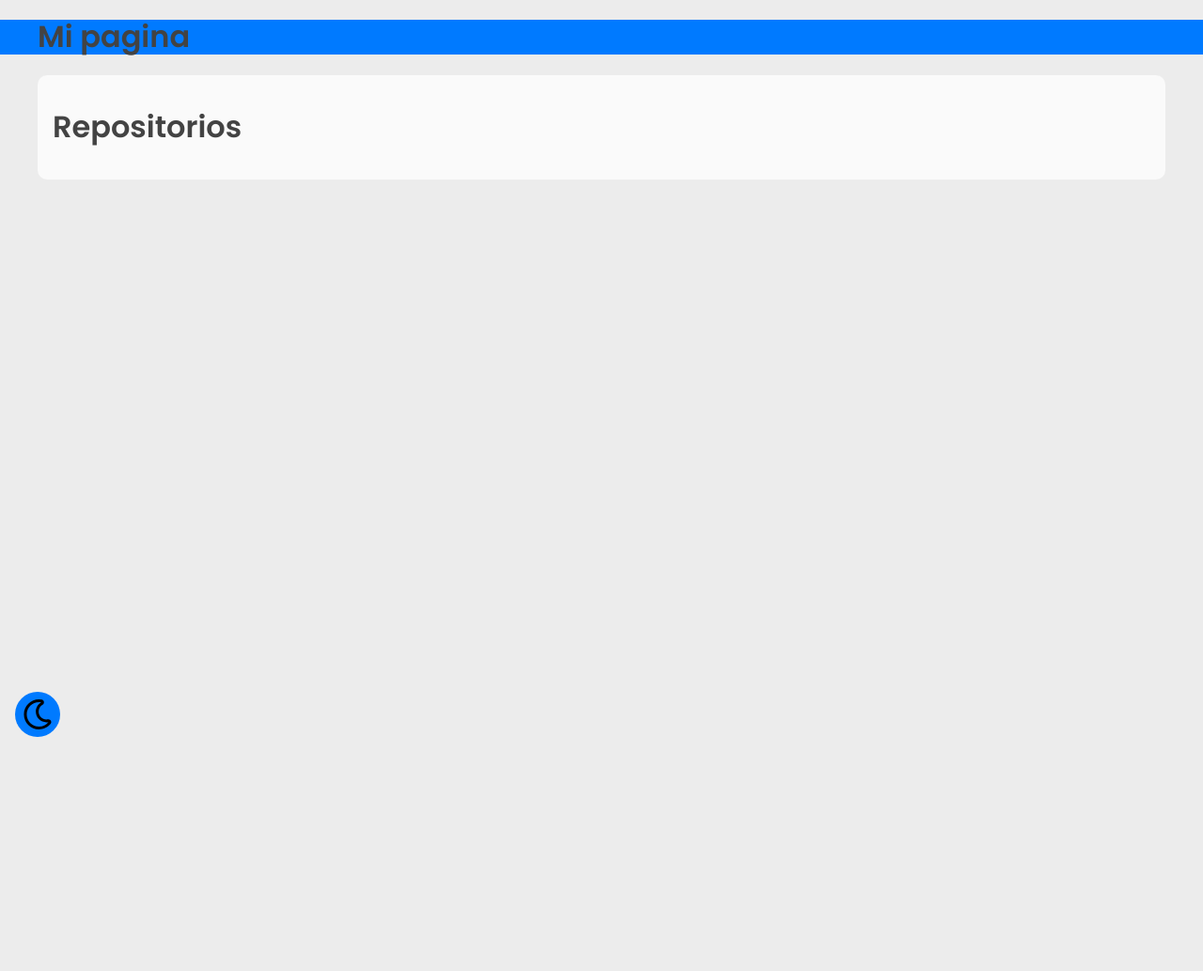
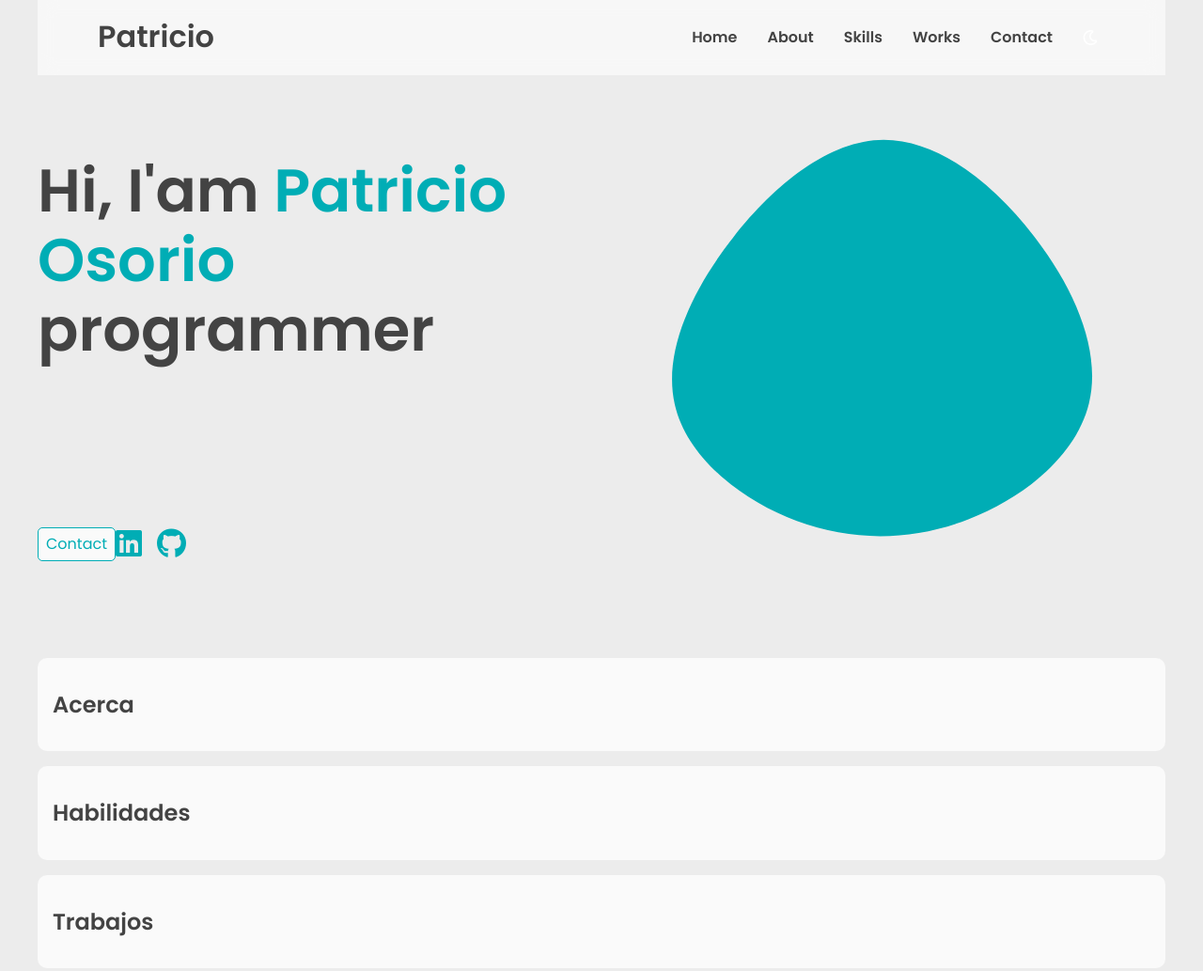
Before and after one commit to PatricioOsorio/PatricioOsorio.github.io, a plain HTML site: page index.html in a window 1280 px wide. Shown: the top 1033 px of the page at 94% size. Before the commit the page ends 800 px from the top, so only its background shows below. Drawn offline with Linux system fonts and the light colour scheme; no server answers.

Commit message:
Agregado header

```diff
--- a/index.html
+++ b/index.html
@@ -13,25 +13,66 @@
       rel="stylesheet"
     />
     <script src="scripts/main.js" type="module"></script>
+    <script
+      src="https://kit.fontawesome.com/56d0ffeffa.js"
+      async
+      crossorigin="anonymous"
+    ></script>
   </head>
   <body>
     <header class="header">
       <div class="header__content">
-        <h1>Mi pagina</h1>
+        <h1>Patricio</h1>
       </div>
+      <nav class="menu">
+        <a href="#">Home</a>
+        <a href="#about">About</a>
+        <a href="#skills">Skills</a>
+        <a href="#works">Works</a>
+        <a href="#contact">Contact</a>
+        <button class="btn-darkmode filter-invert">
+          <img
+            class="dynamic-icon btn-darkmode__icon"
+            src="assets/icons/moon.svg"
+          />
+        </button>
+      </nav>
     </header>
     <main class="main">
-      <article>
-        <h1>Repositorios</h1>
+      <div class="hero">
+        <div class="hero__info">
+          <p>Hi, I'am <span class="focus">Patricio Osorio</span> programmer</p>
+          <button href="#" class="btn">Contact</button>
+          <div class="hero__icons">
+            <a href="#"><i class="fab fa-linkedin"></i></a>
+            <a href="https://github.com/PatricioOsorio" target="_blak"
+              ><i class="fab fa-github"></i
+            ></a>
+          </div>
+        </div>
+        <div class="hero__image">
+          <div class="blob">
+            <img src="assets/images/blob.svg" alt="blob image" />
+          </div>
+        </div>
+      </div>
+      <section id="about">
+        <h2>Acerca</h2>
         <div class="repositores"></div>
-      </article>
+      </section>
+      <section id="skills">
+        <h2>Habilidades</h2>
+        <div class="repositores"></div>
+      </section>
+      <section id="works">
+        <h2>Trabajos</h2>
+        <div class="repositores"></div>
+      </section>
+      <section id="contact">
+        <h2>Contacto</h2>
+        <div class="repositores"></div>
+      </section>
     </main>
-    <button class="btn btn-darkmode">
-      <img
-        class="dynamic-icon btn-darkmode__icon"
-        src="assets/icons/moon.svg"
-      />
-    </button>
     <footer class="footer"></footer>
 
     <template class="card__template">
--- a/styles/main.css
+++ b/styles/main.css
@@ -12,7 +12,8 @@
   --text-color-thin: #676767;
   --text-color-ultrathin: #8c8c8c;
   --shadow-color: #e4e4e4;
-  --primary: #007aff;
+  --glass: rgba(255, 255, 255, 0.6);
+  --primary: #00adb5;
   --second: #1787ff;
 
   --success: #01c851;
@@ -30,7 +31,8 @@
   --text-color-thin: #c2c2c2;
   --text-color-ultrathin: #bbbbbb;
   --shadow-color: #161616;
-  --primary: #0a84ff;
+  --glass: rgba(0, 0, 0, 0.6);
+  --primary: #00adb5;
   --second: #1787ff;
 
   --success: #017e34;
@@ -45,6 +47,9 @@ html {
   color: var(--text-color-regular);
   scroll-behavior: smooth;
   box-sizing: border-box;
+
+  transition: background-color 0.25s var(--easeInOut),
+    color 0.25s var(--easeInOut);
 }
 
 *,
@@ -79,30 +84,15 @@ video {
   border: 1px solid var(--primary);
   color: #fff;
   background-color: var(--primary);
+  box-shadow: 0 8px 16px 0 rgba(31, 131, 135, 0.37);
 }
 
 .btn:active {
   transform: scale(0.9);
 }
 
-/* Darkmode */
-.btn-darkmode {
-  position: fixed;
-  bottom: 1rem;
-  left: 1rem;
-  height: 3rem;
-  width: 3rem;
-  border: none;
-  border-radius: 50%;
-  background-color: var(--primary);
-}
-
-.filter-invert {
-  filter: invert(100%);
-}
-
 /* CONTENT HTML */
-.header__content,
+.header,
 .main,
 .footer {
   margin-left: auto;
@@ -111,13 +101,93 @@ video {
 }
 
 .header {
-  background-color: var(--primary);
+  position: sticky;
+  top: 0;
+  padding-left: 4rem;
+  padding-right: 4rem;
+  display: flex;
+  align-items: center;
+  justify-content: space-between;
+  font-weight: 600;
+  color: var(--text-color-regular);
+
+  background: var(--glass);
+  backdrop-filter: blur(10px);
+  -webkit-backdrop-filter: blur(10px);
 }
 
-article {
-  background-color: var(--foreground-primary);
+.menu {
+  display: flex;
+  align-items: center;
+  gap: 1rem;
+}
+
+.menu a,
+.menu button {
+  padding: 1rem 0.5rem;
+  color: inherit;
+  cursor: pointer;
+}
+
+/* Darkmode */
+.btn-darkmode {
+  display: flex;
+  justify-content: center;
+  align-items: center;
+  width: 2rem;
+  height: 100%;
+  border: none;
+  background-color: transparent;
+}
+
+.filter-invert {
+  filter: invert(100%);
+}
+
+/* Hero */
+.hero {
+  display: flex;
+  align-items: stretch;
+  min-height: 600px;
+}
+
+.hero__info {
+  width: 50%;
+  /* background-color: lightgreen; */
+  display: flex;
+  flex-flow: row wrap;
+  align-items: center;
+}
+
+.hero__image {
+  width: 50%;
+  /* background-color: lightcoral; */
+}
+
+.hero__info p {
+  font-weight: 600;
+  font-size: 4rem;
+  margin: 0;
+}
+
+.hero__icons {
+  display: flex;
+  gap: 1rem;
+}
+
+.hero__icons a {
+  font-size: 2rem;
+}
+
+.focus {
+  color: var(--primary);
+}
+
+section {
+  margin-top: 1rem;
   padding: 1rem;
   border-radius: var(--radius);
+  background-color: var(--foreground-primary);
 }
 .repositores {
   display: flex;
@@ -129,16 +199,12 @@ article {
 
 .card {
   padding: 1rem;
-  background-color: var(--foreground-secondary);
   width: 500px;
   border-radius: var(--radius);
+  background-color: var(--foreground-secondary);
 }
 
 a {
   text-decoration: none;
   color: var(--primary);
 }
-
-a:visited {
-  filter: brightness(0.5);
-}
```
Also changed, not shown: assets/images/blob.svg (added).
